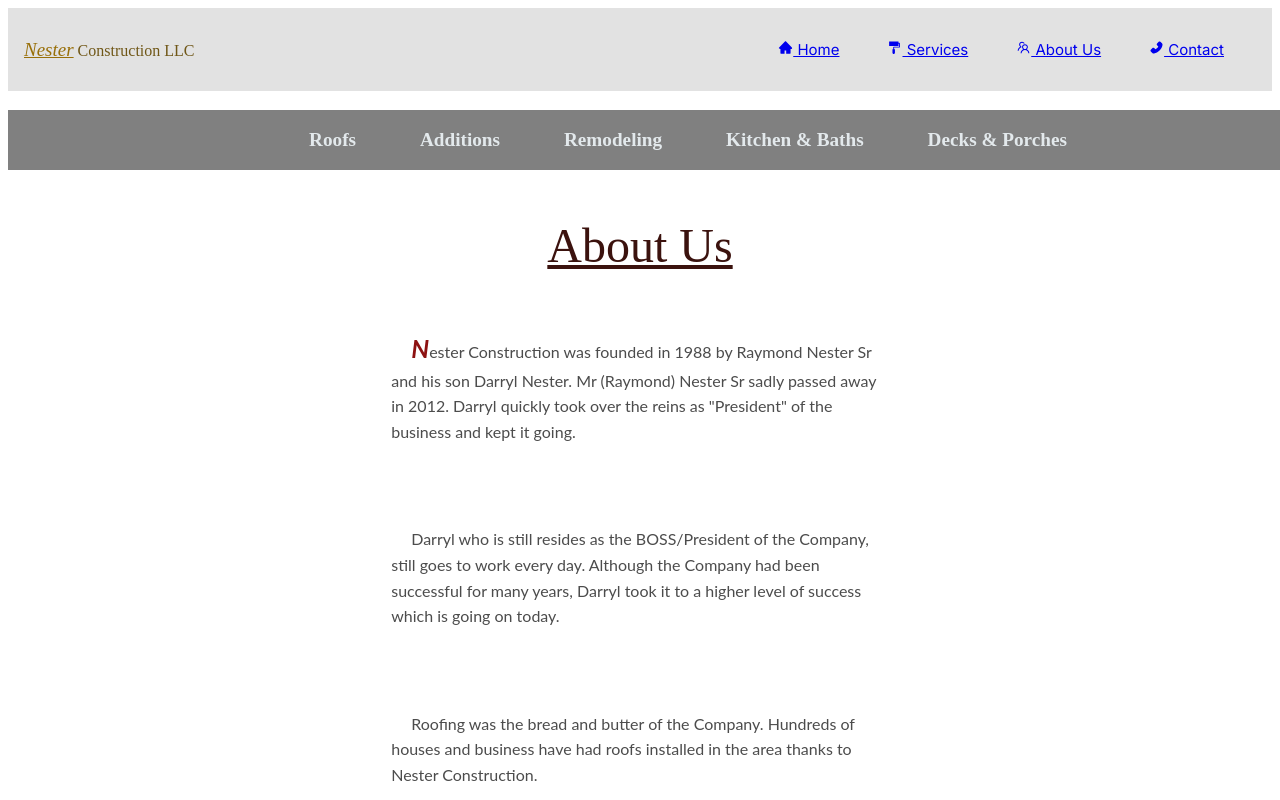
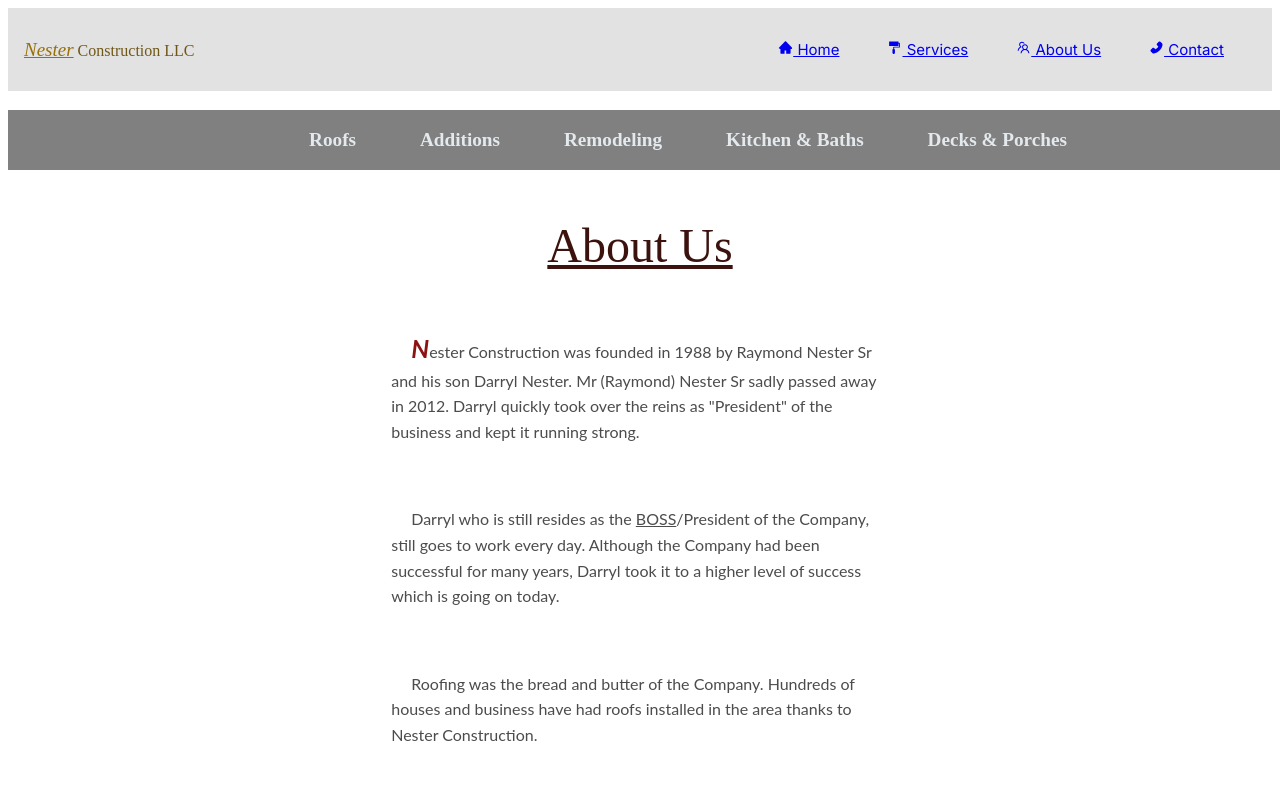
Before and after one commit to chriskavanagh/contractor, a Next.js app: page /about in a window 1280 px wide. Shown: the top 800 px of the page. Built offline with nearby package versions, Linux system fonts and the light colour scheme.

Commit message:
about css

```diff
--- a/src/app/about/page.js
+++ b/src/app/about/page.js
@@ -10,12 +10,12 @@
         <p className={styles.item}>
           Nester Construction was founded in 1988 by Raymond Nester Sr and his son Darryl Nester. Mr
           (Raymond) Nester Sr sadly passed away in 2012. Darryl quickly took over the reins as
-          "President" of the business and kept it going.
+          "President" of the business and kept it running strong.
         </p>
         <p className={styles.item}>
-          Darryl who is still resides as the BOSS/President of the Company, still goes to work every
-          day. Although the Company had been successful for many years, Darryl took it to a higher
-          level of success which is going on today.
+          Darryl who is still resides as the <span className={styles.boss}>BOSS</span>/President of
+          the Company, still goes to work every day. Although the Company had been successful for
+          many years, Darryl took it to a higher level of success which is going on today.
         </p>
         <p className={styles.item}>
           Roofing was the bread and butter of the Company. Hundreds of houses and business have had
--- a/src/app/about/page.module.css
+++ b/src/app/about/page.module.css
@@ -17,7 +17,7 @@
 .content {
   display: flex;
   flex-direction: column;
-  gap: 50px;
+  gap: 30px;
 }
 
 .item {
@@ -43,3 +43,7 @@
   font-size: 25px;
   font-style: italic;
 } */
+
+.boss {
+  text-decoration: underline;
+}
```
